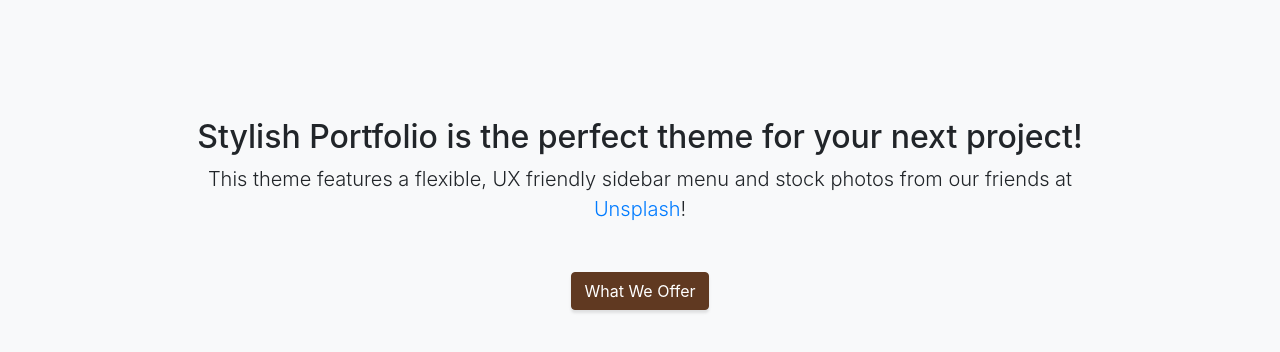
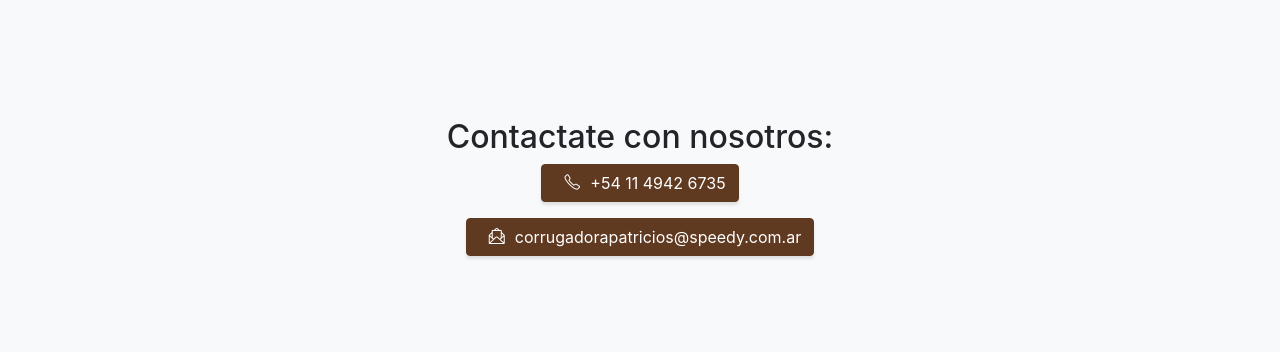
Before and after one commit to triniraices/triniraices.github.io, a website with bundled scripts: page index.html in a window 1280 px wide. Shown: the part 802-1154 px from the top of the page. Built offline with nearby package versions, Linux system fonts and the light colour scheme.

Commit message:
Add files via upload

```diff
--- a/index.html
+++ b/index.html
@@ -42,10 +42,13 @@
     <div class="container text-center">
       <div class="row">
         <div class="col-lg-10 mx-auto">
-          <h2>Stylish Portfolio is the perfect theme for your next project!</h2>
-          <p class="lead mb-5">This theme features a flexible, UX friendly sidebar menu and stock photos from our friends at
-            <a href="https://unsplash.com/">Unsplash</a>!</p>
-          <a class="btn btn-primary btn-xl js-scroll-trigger" href="#services">What We Offer</a>
+          <h2>Contactate con nosotros:</h2>
+          <a class="btn btn-primary btn-xlg" href="tel:11 4942 6735"><span class="icon-phone" style="padding-left:10px; padding-right:10px;"></span>+54 11 4942 6735</a>
+          <p></p>
+          <p><a class="btn btn-primary btn-xlg" href="mailto:corrugadorapatricios@speedy.com.ar" target="_blank" ><span class="icon-envelope-letter" style="padding-left:10px; padding-right:10px;"></span>corrugadorapatricios@speedy.com.ar</a></p>
+
+            <!--<a href="https://unsplash.com/">Unsplash</a>!-->
+
         </div>
       </div>
     </div>
```
